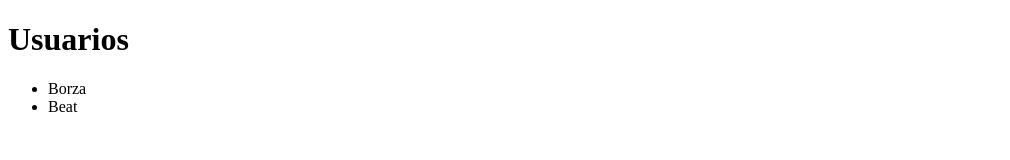
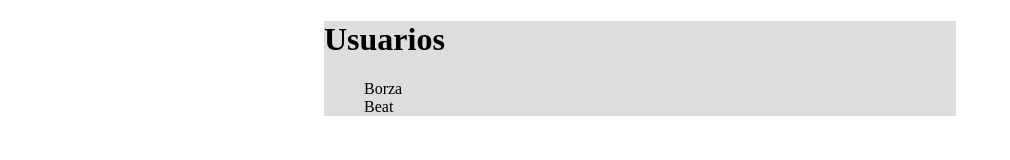
Before and after one commit to gborzoni/curso-git, a plain HTML site: page index.html in a window 1280 px wide. Shown: the whole page, without its empty margins (0-1010 px from the left). Drawn offline with Linux system fonts and the light colour scheme.

Commit message:
add estilo

```diff
--- a/index.html
+++ b/index.html
@@ -3,12 +3,15 @@
 <head>
 	<meta charset="UTF-8">
 	<title>Curso Git</title>
+	<link rel="stylesheet" href="style.css">
 </head>
 <body>
-	<h1>Usuarios</h1>
-	<ul>
-		<li>Borza</li>
-		<li>Beat</li>
-	</ul>
+	<div class="main-project">
+		<h1>Usuarios</h1>
+		<ul>
+			<li>Borza</li>
+			<li>Beat</li>
+		</ul>
+	</div>
 </body>
 </html>
--- a/style.css
+++ b/style.css
@@ -1,3 +1,13 @@
 body {
-	background: red;
 }
+
+.main-project {
+	width: 50%;
+	margin: 0 auto;
+	background: #ddd;
+}
+
+
+.main-project ul li{
+	list-style-type: none;
+}
```
